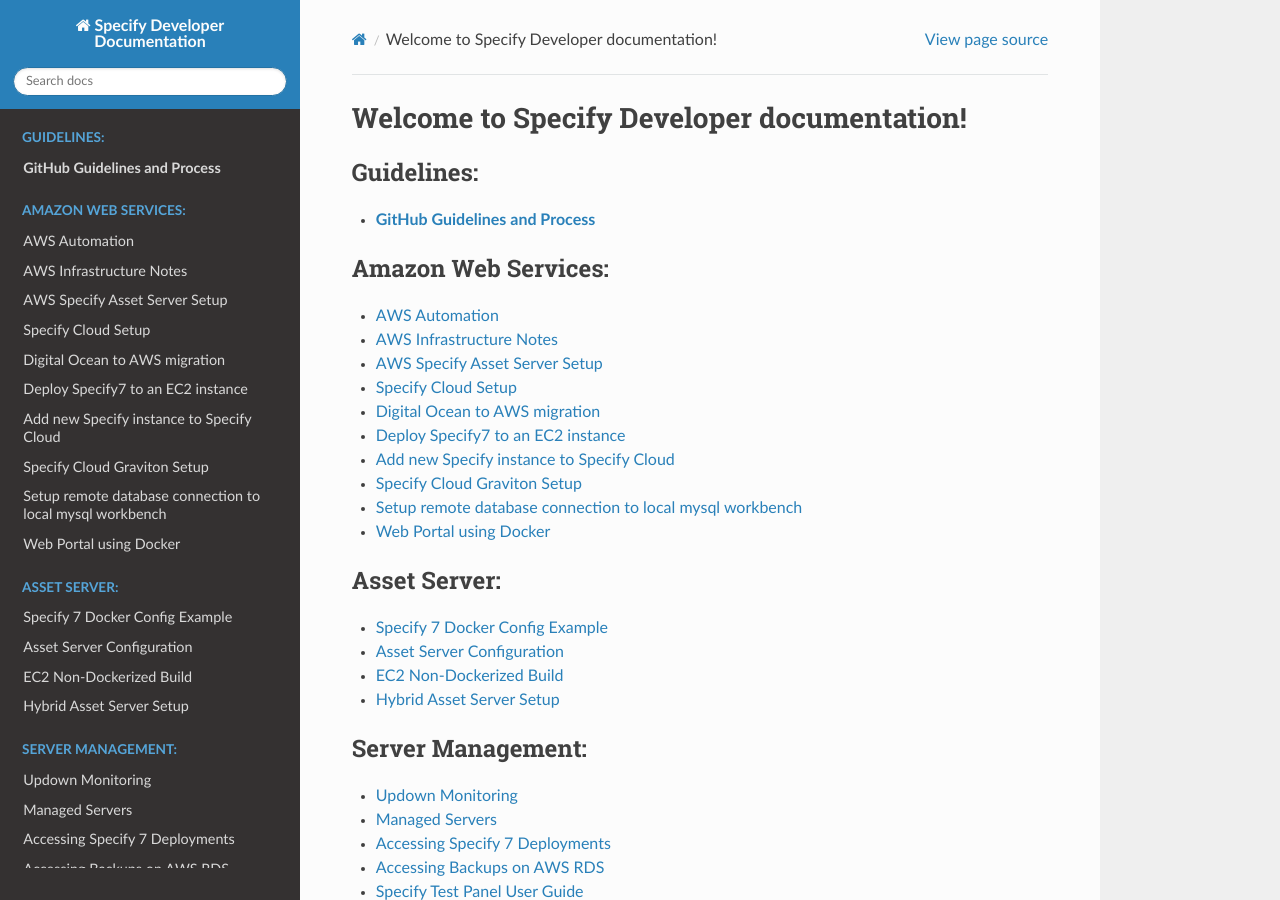
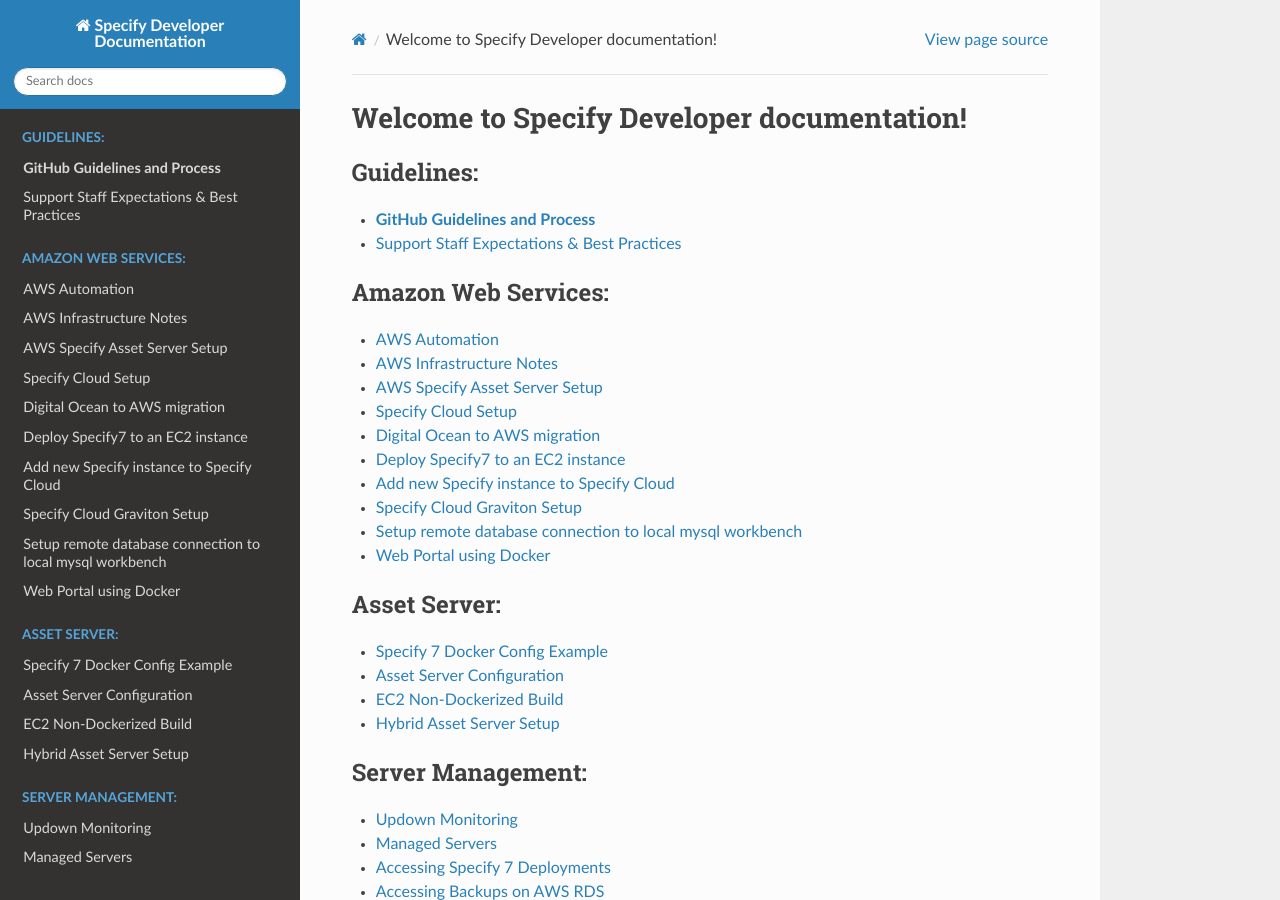
Before and after one commit to specify/specify.github.io, a Sphinx documentation site: the page built from sphinx/index.rst, in a window 1280 px wide and 900 px high. Built offline with Sphinx 7.4.7 and the Read the Docs theme 3.1.0, drawn with Linux system fonts in a browser that asks for light colours; some of the changed lines change nothing that is shown.

Commit message:
docs: add support guidelines

```diff
--- a/sphinx/index.rst
+++ b/sphinx/index.rst
@@ -6,6 +6,7 @@
    :caption: Guidelines:
 
    processes/github_guidelines
+   processes/support_guidelines
 
 .. toctree::
    :maxdepth: 1
--- /dev/null
+++ b/sphinx/processes/support_guidelines.md
@@ -0,0 +1,90 @@
+# Support Staff Expectations & Best Practices
+
+Welcome to the Specify Support Team\! Your role is vital to our community's success. This guide outlines our approach to providing timely, effective, and friendly support to all Specify users.
+
+## Guiding Principles
+
+* **Empathy First:** Users contact us when they are stuck, confused, or frustrated. Our first job is to listen, acknowledge their problem, and assure them we're here to help.
+* **Be a Guide:** Our goal isn't just to solve the immediate problem, but to empower our users. Whenever possible, guide them to the answer by linking to documentation, forum posts, or other resources. This helps them learn and become more self-sufficient.
+* **Know Our Resources:** The best answers often already exist, and if it doesn’t it should be added here and linked to.
+  Before diving deep into a problem, always check our primary knowledge sources:
+  * **Community Forum:** [https://discourse.specifysoftware.org/](https://discourse.specifysoftware.org/)
+  * **Documentation:** [https://discourse.specifysoftware.org/docs](https://discourse.specifysoftware.org/docs)
+  * **“Get Help” User Issues:** [https://discourse.specifysoftware.org/c/get-help/78](https://discourse.specifysoftware.org/c/get-help/78)
+  * **GitHub Issues:** [https://github.com/specify/specify7/issues](https://github.com/specify/specify7/issues)
+  * **Technical (Internal) Documentation:** [https://specify.github.io/](https://specify.github.io/)
+  * **Previous Emails (in support@specifysoftware.org):** [https://mail.google.com/mail/u/0/\#all](https://mail.google.com/mail/u/0/#all)
+
+---
+
+## Message Etiquette
+
+* **Be Professional and Personable:** Maintain a considerate and professional tone, but don't be afraid to be friendly. We want users to feel like they're talking to a helpful colleague.
+* **Acknowledge Quickly:** If you anticipate taking more than 30 minutes to provide a full response, send a brief reply to let the user know you've received their message and are looking into it. This manages expectations and shows we're responsive.
+* **Test, Don't Guess:** Before proposing a solution (like a query, a data mapping, or a series of steps), test it yourself on a demo or development instance. This ensures your advice is accurate and solves the problem on the first try.
+* **Speak the User's Language:** Avoid using internal database field names. Instead, use the schema captions the user has configured in their views. For example, do not refer to a field as “`stationFieldNumber`” when you could instead refer to it as the caption they have configured, for example “Field Number”.
+* **Avoid "Inside Baseball":** Do not use technical jargon with external users. Be considerate of their experience.
+* **Link Generously:** Include links to resources whenever you can. If you mention the Workbench, link to the documentation section on it. If you reference a known issue, link directly to the GitHub issue. This makes it easy for the user to get more context.
+
+---
+
+## Standard Troubleshooting Workflow
+
+Following a consistent process ensures we gather all necessary information and solve issues efficiently.
+
+1. **Understand the Goal:** First, make sure you understand what the user is *trying to achieve*. Sometimes the stated problem isn't the root cause. You can rephrase their goal back to them to confirm: *"It sounds like you're trying to bulk-update storage locations for a set of preparations. Is that correct?"*
+
+2. **Gather Essential Information:** We cannot effectively troubleshoot without context. If the user hasn't provided it, politely ask for the following:
+
+   * **Specify 7 Version:** The exact version number (e.g.,`v 7.11.0.2`), found in the ["About Specify 7" dialog](https://discourse.specifysoftware.org/t/user-tools-menu/536#p-810-about-specify-7-19). A guess is not specific enough.
+   * **System Information:** If there was no crash, ask them to follow these instructions to download their System Information: [Download Specify 7 System Information](https://www.google.com/search?q=https://discourse.specifysoftware.org/t/download-specify-7-system-information/1614).
+   * **Screenshots or Videos:** A picture is worth a thousand words. A short screen recording is even better.
+   * **Crash Report:** If the application crashed, ask them to click "Download Error Message" and attach the resulting file.
+   * **Steps to Reproduce:** Ask for a clear, step-by-step list of actions that led to the issue.
+
+
+
+3. **Reproduce the Issue:** Using the information provided, try to replicate the problem on a test instance. If you can't reproduce it, the user's environment or data is likely a key factor.
+
+   If the issue is hyperspecific to a particular database (migration error, strange behavior on certain records, error with a specific record set or WorkBench upload plan), you can refer them to our guide on how to [Send a Backup to Specify](https://discourse.specifysoftware.org/t/send-a-backup-to-specify/767). Once you receive a database, make sure to comply with any and all requests regarding confidentiality and handling.
+
+	Crash reports can be visualized & analyzed using the [Crash Report Visualizer](https://sp7demofish.specifycloud.org/specify/developer/crash-report-visualizer) built-in to every Specify 7 instance.
+
+4. **Consult Our Resources:** Search the **Speciforum** and **GitHub Issues** to see if this problem has been reported and solved before. Often, another user has faced the same challenge.
+
+5. **Formulate and Send the Solution:** Provide clear, step-by-step instructions. Use Markdown formatting like backticks for `code` or navigation paths (`Data > Records > Collection Object`), and use numbered lists for sequences of actions. If the answer seems like it will be applicable to others in the future, please create a new topic on the Speciforum in the appropriate documentation category and link to it in your message.
+
+6. **Follow Up:** After providing a solution, check back in to ensure it resolved their issue.
+
+---
+
+## Handling Common Request Types
+
+* **"How do I...?" Questions:** These are great opportunities to educate. The best first step is to find the relevant section in our documentation at [https://discourse.specifysoftware.org/docs](https://discourse.specifysoftware.org/docs) and link the user to it. If the documentation is unclear or missing, answer their question directly and make a note to suggest an improvement to our docs.
+* **"I think I found a bug":** Follow the troubleshooting workflow to reproduce and confirm the behavior. If it's a known bug, link them to the GitHub issue so they can track its progress. If it's a new bug, please use the bug report template to gather all the necessary details. Once written up, share a link to this issue with the user and thank them for reporting it.
+* **"I have an idea for a new feature":** The best place for these discussions to start is on the Speciforum ([https://discourse.specifysoftware.org/c/new-features/37](https://discourse.specifysoftware.org/c/new-features/37)). This allows the community to weigh in. If the idea is well-received and clearly defined, we can formalize it using the feature request template for GitHub.
+
+---
+
+## When to Escalate or Ask for Help
+
+You are not expected to know everything\! Please ask for help whenever you are unsure. Escalate an issue if:
+
+* You cannot reproduce a reported bug after a couple of tries.
+* The issue involves server configuration, Docker, or other infrastructure outside the Specify application itself.
+* The user is asking for help with sensitive information like passwords.
+* The user seems frustrated or is having difficulty communicating the problem.
+* The request is about billing, hosting plans, or other consortium services. These should be directed to the main [specifysoftware.org](https://specifysoftware.org) website.
+
+---
+
+## Requesting Developer Assistance
+
+Sometimes, an issue is a confirmed bug, feature request, or a data move or update that requires code changes to resolve. Once you've exhausted other troubleshooting options and confirmed the need for development work, here is the process for escalating:
+
+1. **Consolidate Your Findings:** Gather all the information you've collected, including the bug report or feature request, steps to reproduce, screenshots, and any relevant details from your investigation.
+2. **Assess the Impact:** Prepare a brief summary that includes the perceived severity of the issue. Consider these questions:
+   * **From the user's perspective:** How critical is this for their workflow? Is it a minor annoyance or does it block them completely?
+   * **From our perspective:** Does this issue affect a single user, a whole institution, or all users? Is there a viable workaround they can use in the meantime?
+3. **Contact the Lead Developer:** Send the complete summary and supporting materials to our lead developer, **[Caroline Denis](mailto:caroline.denis@specifysoftware.org)**, via Slack. She will assess the request's priority and determine when developer resources can be assigned to it.
+4. **Communicate with the User:** Once Caroline provides feedback on the timeline, relay this information back to the user. Let them know when they can expect a resolution, whether it's in the next patch or a future major release. Keeping them informed is key to managing their expectations.
```
